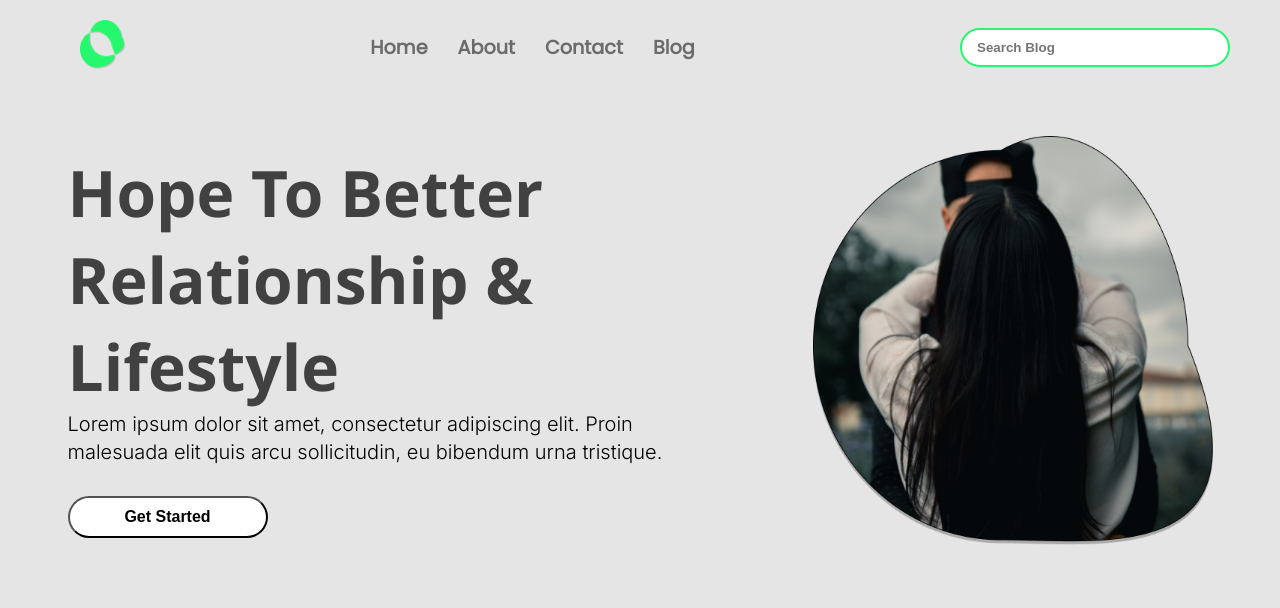
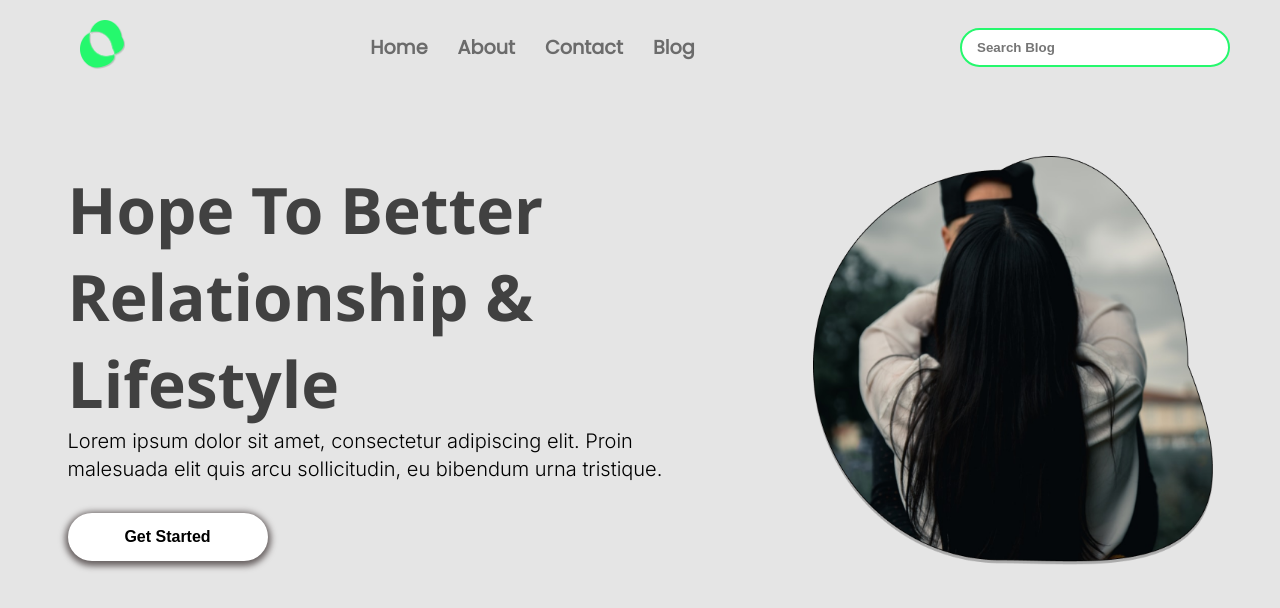
Before and after one commit to Bola-coder/Relationshipers, a React (Create React App) app: page / in a window 1280 px wide. Shown: the top 608 px of the page. Built offline with nearby package versions, Linux system fonts and the light colour scheme.

Commit message:
Edited the banner button

```diff
--- a/src/css/banner.module.css
+++ b/src/css/banner.module.css
@@ -5,7 +5,7 @@
 }
 
 .banner__content {
-  margin-top: 30px;
+  margin-top: 50px;
   display: flex;
   justify-content: space-around;
   align-items: center;
@@ -32,15 +32,17 @@
 }
 
 .text button {
-  padding: 10px 20px;
+  padding: 15px 20px;
   font-size: 1rem;
   width: 200px;
   margin-top: 30px;
   font-weight: 700;
   background-color: #fff;
   /* border: 1px soild rgb(101, 101, 101); */
+  border: none;
   border-radius: 33px;
   cursor: pointer;
+  box-shadow: 0px 2px 6px 3px rgb(104, 97, 97);
 }
 
 .text button:hover {
```
